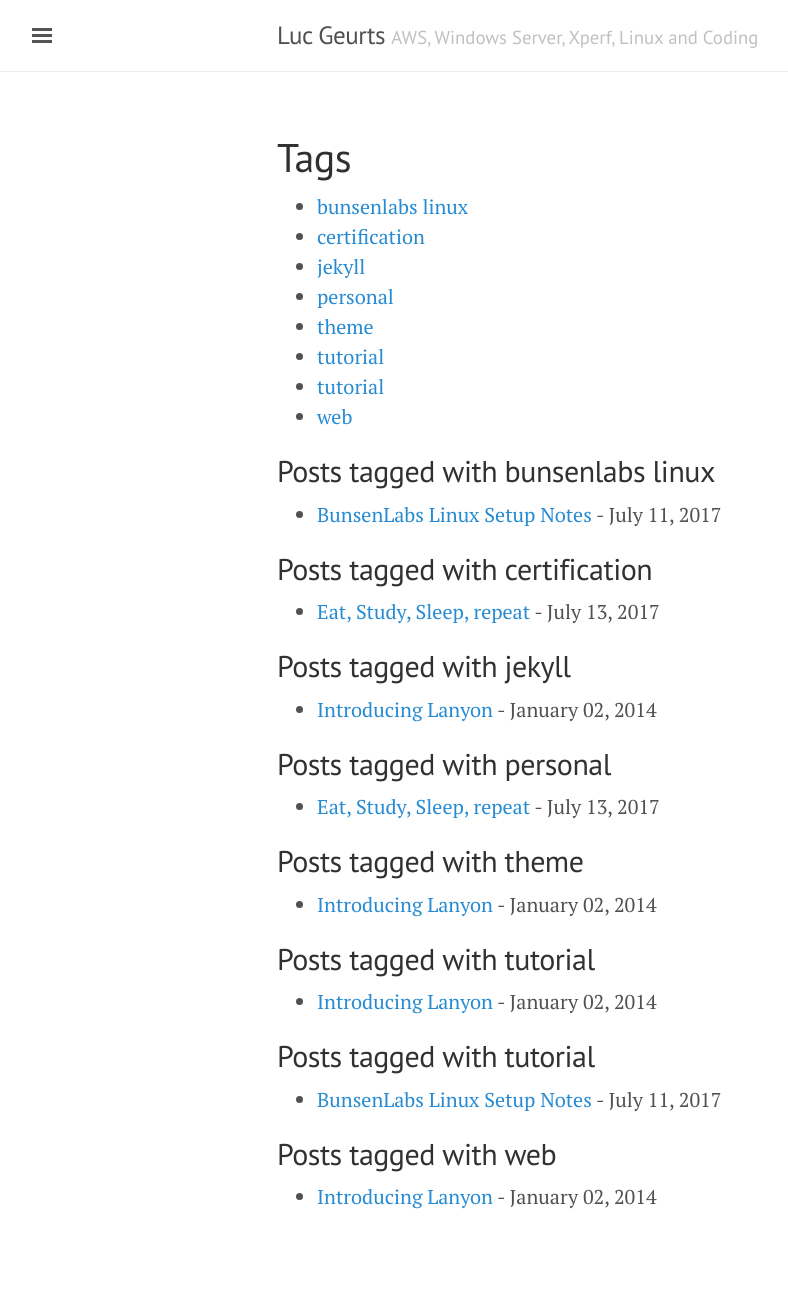
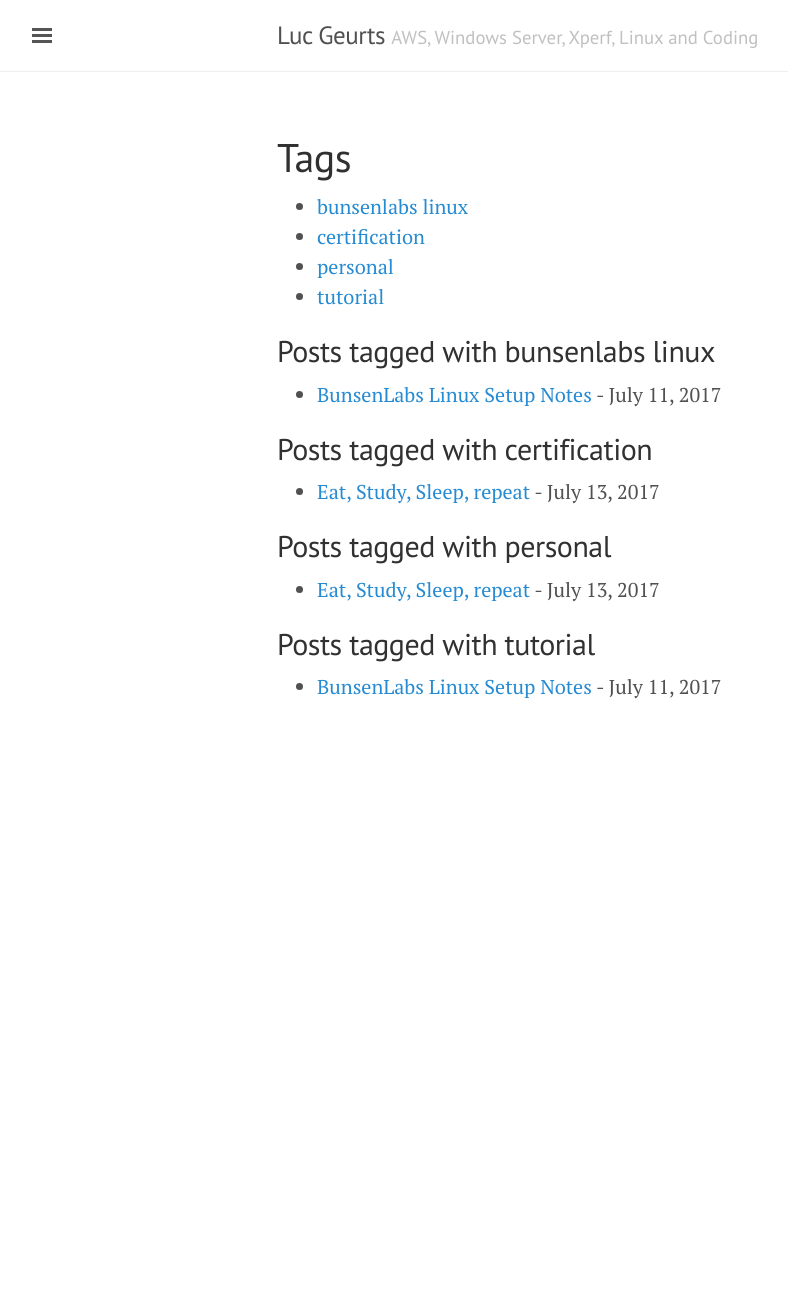
Before and after one commit to lgeurts/lgeurts.github.io, a Jekyll site: the page built from tags.html, in a window 1280 px wide. Shown: the whole page, without its empty margins (3-791 px from the left). Built offline with Jekyll 4.4.1, drawn with Linux system fonts in a browser that asks for light colours; after the commit the page ends 900 px from its top, so only the background shows below that.

Commit message:
Update 2014-01-02-introducing-lanyon.md

```diff
--- a/_posts/2014-01-02-introducing-lanyon.md
+++ b/_posts/2014-01-02-introducing-lanyon.md
@@ -1,7 +1,6 @@
 ---
 layout: post
 title: Introducing Lanyon
-tags: [ web, jekyll, tutorial, theme  ]
 ---
 
 Lanyon is an unassuming [Jekyll](http://jekyllrb.com) theme that places content first by tucking away navigation in a hidden drawer. It's based on [Poole](http://getpoole.com), the Jekyll butler.
```
